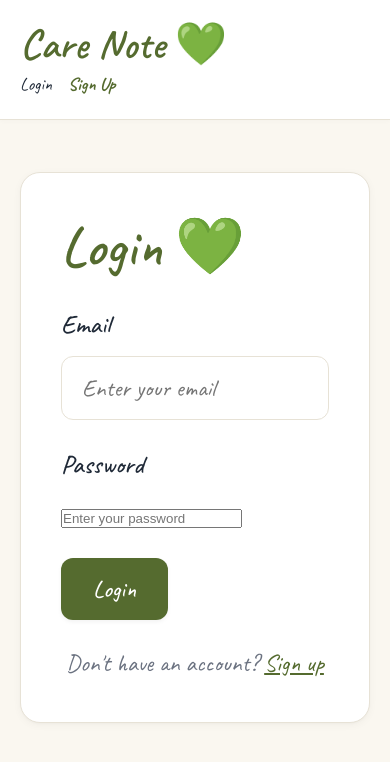
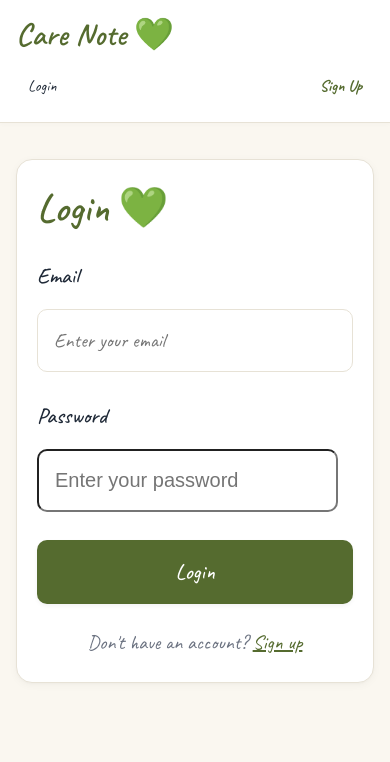
Before and after one commit to arielwzjfz/Caring-Reminder-Web, a React (Create React App) app in the folder frontend/: page /login in a window 390 px wide. Shown: the top 762 px of the page. Built offline with nearby package versions, Linux system fonts and the light colour scheme; no server answers.

Commit message:
Add comprehensive mobile-responsive styles for better mobile UX

```diff
--- a/frontend/src/App.css
+++ b/frontend/src/App.css
@@ -15,6 +15,37 @@
   max-width: 700px;
   margin: 0 auto;
   padding: 0 20px;
+  display: flex;
+  justify-content: space-between;
+  align-items: center;
+}
+
+.app-header-user,
+.app-header-auth {
+  display: flex;
+  align-items: center;
+  gap: 16px;
+}
+
+.app-header-username {
+  color: var(--text);
+  font-size: 20px;
+}
+
+.app-header-logout {
+  font-size: 18px;
+  padding: 8px 16px;
+}
+
+.app-header-link {
+  color: var(--text);
+  text-decoration: none;
+  font-size: 18px;
+}
+
+.app-header-link-primary {
+  color: var(--olive);
+  font-weight: bold;
 }
 
 .app-header h1 {
@@ -285,3 +316,214 @@ button:disabled {
   font-family: 'Caveat', cursive;
   font-size: 24px;
 }
+
+/* Mobile Responsive Styles */
+@media (max-width: 768px) {
+  .app-header {
+    padding: 16px 0;
+    margin-bottom: 20px;
+  }
+
+  .app-header-content {
+    padding: 0 16px;
+  }
+
+  .app-header h1 {
+    font-size: 32px;
+  }
+
+  .container {
+    padding: 16px;
+  }
+
+  .card {
+    padding: 24px 20px;
+    border-radius: 16px;
+    margin-bottom: 20px;
+  }
+
+  h1 {
+    font-size: 40px;
+    margin-bottom: 20px;
+  }
+
+  h2 {
+    font-size: 32px;
+    margin-bottom: 16px;
+  }
+
+  h3 {
+    font-size: 28px;
+    margin-bottom: 12px;
+  }
+
+  label {
+    font-size: 22px;
+    margin-bottom: 8px;
+  }
+
+  textarea,
+  input[type="text"],
+  input[type="email"],
+  input[type="tel"],
+  input[type="datetime-local"],
+  input[type="password"],
+  select {
+    padding: 18px 16px;
+    font-size: 20px;
+    border-radius: 10px;
+    min-height: 48px; /* Better touch target */
+    -webkit-appearance: none;
+    -moz-appearance: none;
+    appearance: none;
+  }
+
+  input[type="checkbox"] {
+    width: 28px;
+    height: 28px;
+    min-width: 28px;
+    min-height: 28px;
+    margin-right: 12px;
+    cursor: pointer;
+    flex-shrink: 0;
+  }
+
+  label {
+    padding: 8px 0;
+    min-height: 44px;
+    display: flex;
+    align-items: center;
+  }
+
+  label span {
+    font-size: 20px;
+    line-height: 1.4;
+  }
+
+  button {
+    padding: 18px 28px;
+    font-size: 22px;
+    border-radius: 10px;
+    min-height: 52px; /* Better touch target */
+    width: 100%;
+    margin-top: 8px;
+  }
+
+  .btn-secondary {
+    padding: 16px 24px;
+    font-size: 20px;
+    min-height: 48px;
+  }
+
+  .form-group {
+    margin-bottom: 20px;
+  }
+
+  .question-item {
+    padding: 16px;
+    margin-bottom: 12px;
+  }
+
+  .bullet-point {
+    margin-bottom: 16px;
+    gap: 12px;
+  }
+
+  .remove-btn {
+    padding: 8px 12px;
+    font-size: 28px;
+    min-width: 44px;
+    height: 44px;
+  }
+
+  .add-btn {
+    padding: 14px 20px;
+    font-size: 20px;
+    min-height: 48px;
+    width: 100%;
+    margin-top: 8px;
+  }
+
+  .link-display {
+    padding: 16px;
+    font-size: 18px;
+    margin-top: 20px;
+  }
+
+  .copy-btn {
+    margin-top: 12px;
+    width: 100%;
+  }
+
+  .answer-section {
+    margin-bottom: 28px;
+  }
+
+  .answer-section h3 {
+    font-size: 28px;
+    margin-bottom: 16px;
+  }
+
+  .success-message,
+  .error-message {
+    padding: 14px 18px;
+    font-size: 20px;
+    margin-bottom: 16px;
+  }
+
+  .reminder-item {
+    padding: 14px;
+    margin-bottom: 10px;
+    flex-direction: column;
+    align-items: flex-start;
+    gap: 12px;
+  }
+
+  .reminder-controls {
+    width: 100%;
+    flex-direction: column;
+    gap: 8px;
+  }
+
+  .reminder-controls button {
+    width: 100%;
+  }
+
+  /* Header adjustments for mobile */
+  .app-header-content {
+    flex-direction: column;
+    align-items: flex-start;
+    gap: 12px;
+  }
+
+  .app-header-user,
+  .app-header-auth {
+    width: 100%;
+    justify-content: space-between;
+    flex-wrap: wrap;
+  }
+
+  .app-header-username {
+    font-size: 18px;
+    word-break: break-word;
+    flex: 1;
+    min-width: 0;
+  }
+
+  .app-header-logout {
+    font-size: 16px;
+    padding: 8px 14px;
+    min-height: 40px;
+  }
+
+  .app-header-link {
+    font-size: 16px;
+    padding: 8px 12px;
+  }
+
+  /* Care report header adjustments */
+  .care-report-header {
+    margin-bottom: 24px;
+    padding-bottom: 16px;
+  }
+}
--- a/frontend/src/App.js
+++ b/frontend/src/App.js
@@ -21,22 +21,21 @@ function AppContent() {
             <h1>Care Note 💚</h1>
           </Link>
           {user ? (
-            <div style={{ display: 'flex', alignItems: 'center', gap: '16px' }}>
-              <span style={{ color: 'var(--text)', fontSize: '20px' }}>{user.name || user.email}</span>
+            <div className="app-header-user">
+              <span className="app-header-username">{user.name || user.email}</span>
               <button
                 onClick={logout}
-                className="btn-secondary"
-                style={{ fontSize: '18px', padding: '8px 16px' }}
+                className="btn-secondary app-header-logout"
               >
                 Logout
               </button>
             </div>
           ) : (
-            <div style={{ display: 'flex', alignItems: 'center', gap: '16px' }}>
-              <Link to="/login" style={{ color: 'var(--text)', textDecoration: 'none', fontSize: '18px' }}>
+            <div className="app-header-auth">
+              <Link to="/login" className="app-header-link">
                 Login
               </Link>
-              <Link to="/signup" style={{ color: 'var(--olive)', textDecoration: 'none', fontSize: '18px', fontWeight: 'bold' }}>
+              <Link to="/signup" className="app-header-link app-header-link-primary">
                 Sign Up
               </Link>
             </div>
--- a/frontend/src/components/CareReport.css
+++ b/frontend/src/components/CareReport.css
@@ -116,3 +116,70 @@
 .modal-actions button {
   flex: 1;
 }
+
+/* Mobile Responsive Styles */
+@media (max-width: 768px) {
+  .response-selector {
+    margin-bottom: 20px;
+  }
+
+  .response-selector select {
+    padding: 18px 16px;
+    font-size: 20px;
+    border-radius: 10px;
+    min-height: 48px;
+  }
+
+  .answer-item {
+    padding: 14px;
+    margin-bottom: 10px;
+    flex-direction: column;
+    align-items: flex-start;
+    gap: 12px;
+  }
+
+  .answer-item span {
+    font-size: 20px;
+    width: 100%;
+  }
+
+  .reminder-btn-small {
+    padding: 14px 20px;
+    font-size: 20px;
+    width: 100%;
+    min-height: 48px;
+  }
+
+  .reminder-btn {
+    margin-top: 12px;
+    min-height: 52px;
+  }
+
+  .modal-content {
+    padding: 24px 20px;
+    border-radius: 16px;
+    width: 95%;
+    max-height: 85vh;
+  }
+
+  .modal-content h2 {
+    font-size: 32px;
+    margin-bottom: 20px;
+  }
+
+  .modal-content small {
+    font-size: 18px;
+    margin-top: 8px;
+  }
+
+  .modal-actions {
+    flex-direction: column;
+    gap: 10px;
+    margin-top: 20px;
+  }
+
+  .modal-actions button {
+    width: 100%;
+    min-height: 48px;
+  }
+}
--- a/frontend/src/components/CreateCheckin.css
+++ b/frontend/src/components/CreateCheckin.css
@@ -13,3 +13,45 @@
 .question-item .remove-btn {
   flex-shrink: 0;
 }
+
+/* Mobile Responsive Styles */
+@media (max-width: 768px) {
+  .question-item {
+    gap: 10px;
+    margin-bottom: 14px;
+    flex-direction: column;
+    align-items: stretch;
+  }
+
+  .question-item input {
+    font-size: 20px;
+    padding: 16px;
+    min-height: 48px;
+  }
+
+  .question-item .remove-btn {
+    align-self: flex-end;
+    min-width: 44px;
+    height: 44px;
+    font-size: 28px;
+  }
+
+  /* Checkbox labels on mobile */
+  label[style*="display: flex"] {
+    padding: 12px 0;
+    min-height: 52px;
+  }
+
+  label[style*="display: flex"] span {
+    font-size: 18px;
+    line-height: 1.5;
+  }
+
+  label[style*="display: flex"] input[type="checkbox"] {
+    width: 28px;
+    height: 28px;
+    min-width: 28px;
+    min-height: 28px;
+    margin-top: 0;
+  }
+}
--- a/frontend/src/components/Dashboard.css
+++ b/frontend/src/components/Dashboard.css
@@ -100,3 +100,45 @@
 .modal-actions button {
   flex: 1;
 }
+
+/* Mobile Responsive Styles */
+@media (max-width: 768px) {
+  .care-reports-grid {
+    grid-template-columns: 1fr;
+    gap: 16px;
+    margin-top: 20px;
+  }
+
+  .letter-envelope {
+    padding: 24px 16px;
+    min-height: 140px;
+    border-radius: 16px;
+  }
+
+  .modal-overlay {
+    padding: 16px !important;
+  }
+
+  .modal-content {
+    padding: 24px 20px;
+    border-radius: 16px;
+    width: 95%;
+    max-height: 85vh;
+  }
+
+  .modal-content h2 {
+    font-size: 32px;
+    margin-bottom: 20px;
+  }
+
+  .modal-actions {
+    flex-direction: column;
+    gap: 10px;
+    margin-top: 20px;
+  }
+
+  .modal-actions button {
+    width: 100%;
+    min-height: 48px;
+  }
+}
--- a/frontend/src/components/FillCheckin.css
+++ b/frontend/src/components/FillCheckin.css
@@ -37,3 +37,46 @@
 .bullet-point input {
   flex: 1;
 }
+
+/* Mobile Responsive Styles */
+@media (max-width: 768px) {
+  .intro-text {
+    margin-bottom: 28px;
+    padding: 20px;
+    border-radius: 12px;
+    font-size: 22px;
+    line-height: 1.7;
+  }
+
+  .bullet-number {
+    min-width: 100px;
+    font-size: 20px;
+  }
+
+  .bullet-point {
+    gap: 12px;
+    margin-bottom: 16px;
+    align-items: center;
+  }
+
+  .bullet-point input {
+    font-size: 20px;
+    padding: 16px;
+    min-height: 48px;
+  }
+
+  .add-btn {
+    width: 100%;
+    margin-top: 12px;
+    padding: 16px;
+    font-size: 20px;
+    min-height: 48px;
+  }
+
+  .remove-btn {
+    min-width: 44px;
+    height: 44px;
+    font-size: 28px;
+    padding: 8px;
+  }
+}
--- a/frontend/src/index.css
+++ b/frontend/src/index.css
@@ -29,6 +29,14 @@ body {
   line-height: 1.6;
 }
 
+/* Mobile Responsive Base Styles */
+@media (max-width: 768px) {
+  body {
+    font-size: 20px;
+    line-height: 1.5;
+  }
+}
+
 h1, h2, h3, h4, h5, h6 {
   font-family: 'Caveat', cursive;
   font-weight: 600;
```
